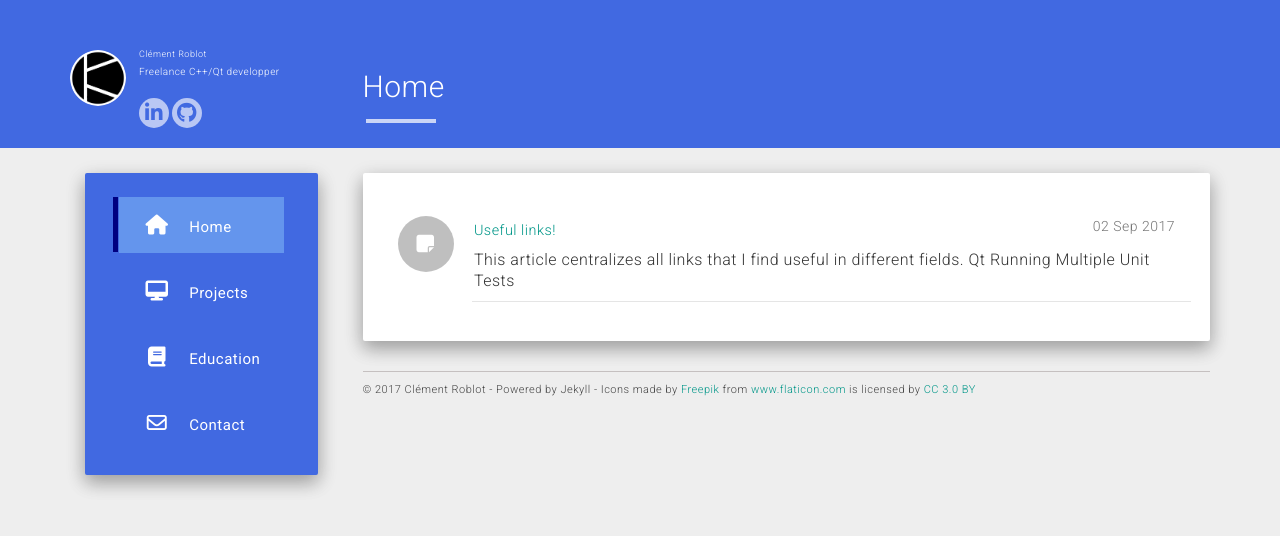
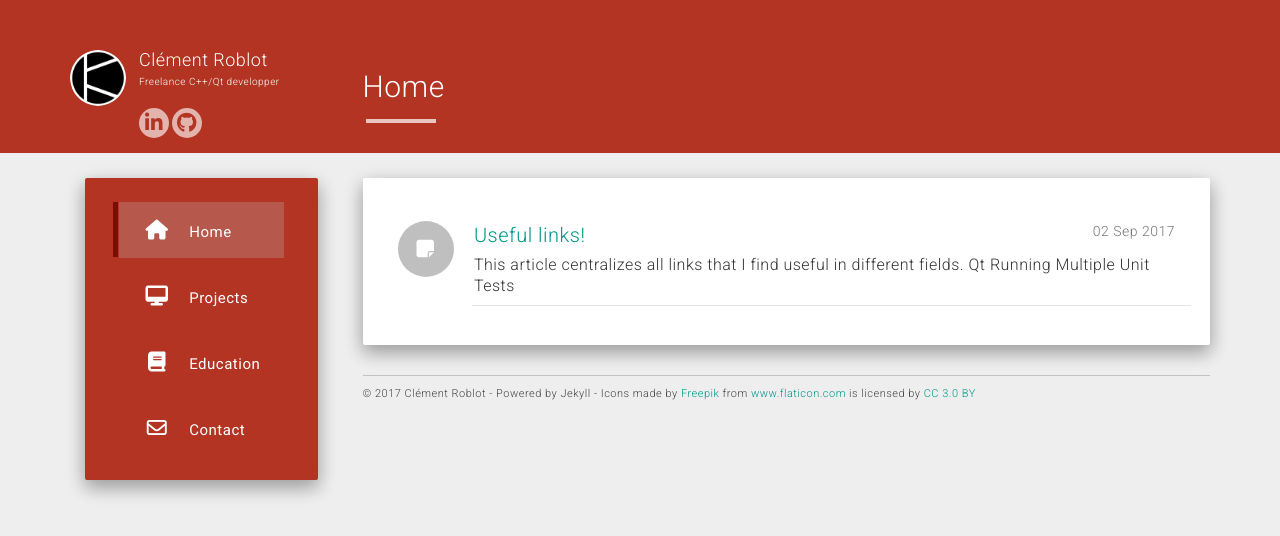
Before and after one commit to clement-roblot/karlito139.github.io, a Jekyll site: the page built from index.html, in a window 1280 px wide. Shown: the top 536 px of the page. Built offline with Jekyll 4.4.1, drawn with Linux system fonts in a browser that asks for light colours; nearby versions of some CDN libraries; the list of posts is cut into pages by our own code.

Commit message:
Updated the color scheme.

```diff
--- a/static/css/main.css
+++ b/static/css/main.css
@@ -1,6 +1,6 @@
 .main.outer{padding-top: 25px;}
 .header-panel.shadow-z-2 {
-    background-color: #4169E1;
+    background-color: #b33422;
     padding: 50px 0 15px 0;
     width: 100%;
 }
@@ -55,7 +55,7 @@ p.info a {
     text-align: center;
     line-height: 20px;
     font-size: 20px;
-    color: #4169E1;
+    color: #b33422;
     padding: 5px;
     width: 30px;
     height: 30px;
@@ -63,7 +63,7 @@ p.info a {
 }
 .icon:hover {
     color: rgba(255, 255, 255, 0.63);
-    background: #4169E1;
+    background: #b33422;
 }
 .menu ul li {
     list-style: none;
@@ -71,7 +71,7 @@ p.info a {
 }
 
 .menu ul li a:hover, .menu ul li a:focus, li.current-menu-item > a{
-    background: #6495ED;
+    background: #b6584b;
 }
 li.current-menu-item:before {
     content: "";
@@ -81,7 +81,7 @@ li.current-menu-item:before {
     position: absolute;
     left: 9px;
     vertical-align: middle;
-    background: #000080;
+    background: #7a0f00;
 }
 .menu ul li a {
     font-size: 15px;
@@ -233,7 +233,7 @@ footer {
 }
 
 .nav, .btn.btn-raised.btn-info {
-     background-color: #4169E1 !important;
+     background-color: #b33422 !important;
 }
 
 .img-project-item {
--- a/static/css/timeline.css
+++ b/static/css/timeline.css
@@ -97,9 +97,6 @@ body {
 .training span {
     font-size: 0.7em;
 }
-h4 {
-    font-size: 0.9em !important;
-}
 .hidden-link {
     color: black;
     text-decoration: none;
```
